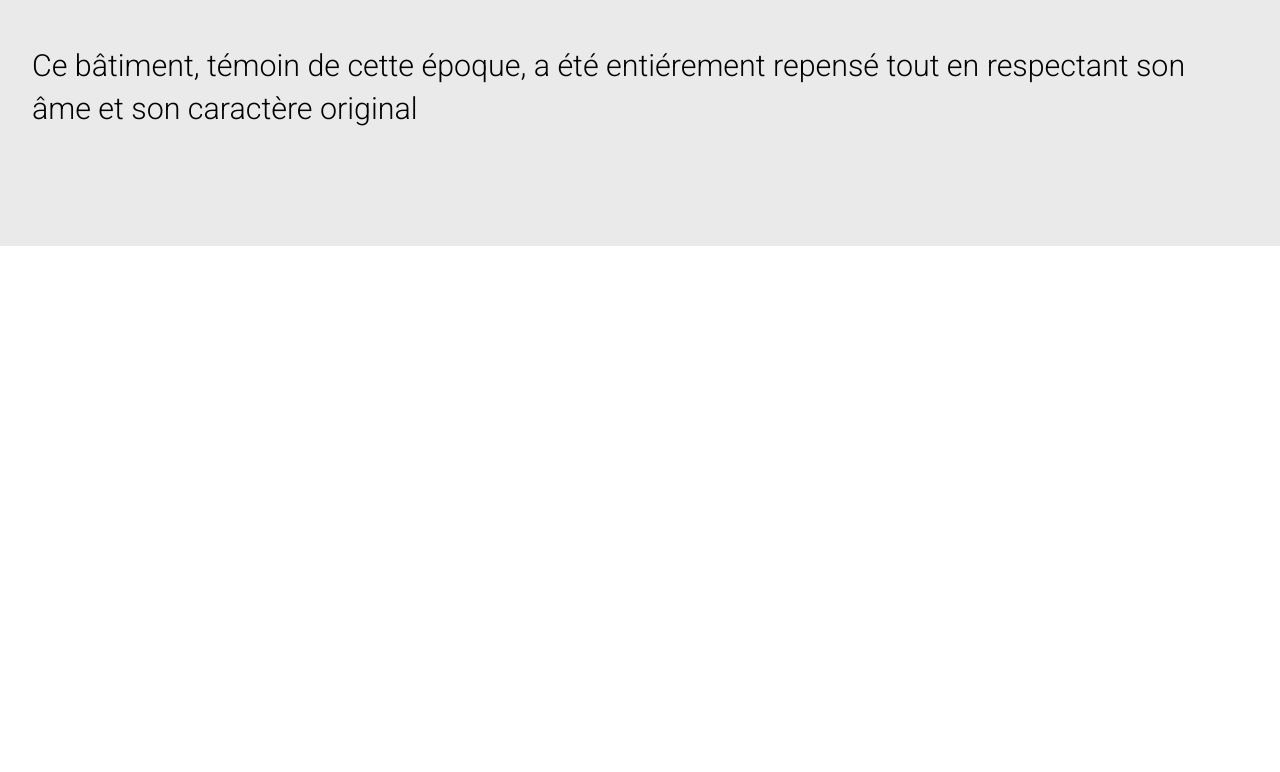
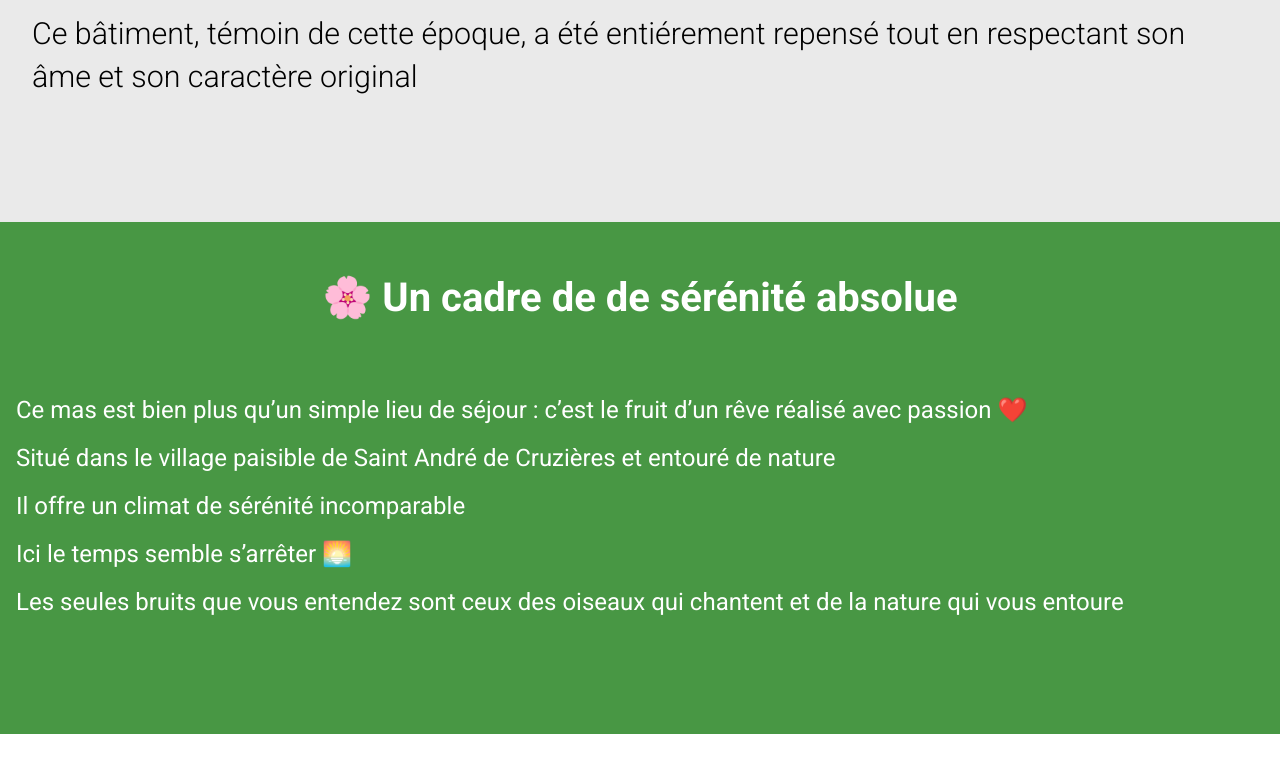
Before and after one commit to DoomZyx/Le-Mas-Du-Paradis, a React (Vite) app: page /about in a window 1280 px wide. Shown: the part 770-1542 px from the top of the page. Before the commit the page ends 1112 px from the top, so only its background shows below. Built offline with nearby package versions, Linux system fonts and the light colour scheme.

Commit message:
section serenity ajouté

```diff
--- /dev/null
+++ b/src/components/Serenity/_serenity.scss
@@ -0,0 +1,20 @@
+.layout-serenity {
+  padding: 1em;
+  color: #ffffff;
+  height: 60vh;
+  background-color: #489744;
+  display: flex;
+  flex-direction: column;
+  h2 {
+   font-size: 2.5em;
+   margin-top: 1em;
+   padding-bottom: 2em;
+   display: flex;
+   flex-direction: row;
+   justify-content: center;
+  }
+  p {
+   font-size: 1.5em;
+   font-weight: 400;
+  }
+}
--- /dev/null
+++ b/src/components/Serenity/serinity.jsx
@@ -0,0 +1,27 @@
+import "./_serenity.scss";
+
+function Serenity() {
+  return (
+    <>
+      <div className="layout-serenity">
+        <h2>🌸 Un cadre de de sérénité absolue </h2>
+        <p>
+          Ce mas est bien plus qu’un simple lieu de séjour : c’est le fruit d’un
+          rêve réalisé avec passion ❤️
+          <br /> <br />
+          Situé dans le village paisible de Saint André de Cruzières et entouré
+          de nature
+          <br /> <br />
+          Il offre un climat de sérénité incomparable
+          <br /> <br />
+          Ici le temps semble s’arrêter 🌅
+          <br /> <br />
+          Les seules bruits que vous entendez sont ceux des oiseaux qui chantent
+          et de la nature qui vous entoure
+        </p>
+      </div>
+    </>
+  );
+}
+
+export default Serenity;
--- a/src/components/Story/_story.scss
+++ b/src/components/Story/_story.scss
@@ -3,13 +3,13 @@
  margin-top: 3em;
  background-color: #EAEAEA;
  color: #000000;
- height: 73vh;
+ height: 70vh;
  display: flex;
  flex-direction: column;
  align-items: center;
  h2 {
   padding: 1em;
-  font-size: 2.5em;
+  font-size: 2em;
   margin-bottom: 1em;
   font-weight: 300;
  }
--- a/src/pages/About/about.jsx
+++ b/src/pages/About/about.jsx
@@ -1,6 +1,7 @@
 import Nav from "../../components/nav/nav";
 import Header from "../../components/Header-A/header";
 import Story from "../../components/Story/story";
+import Serenity from "../../components/Serenity/serinity";
 import "./_about.scss";
 
 function About() {
@@ -10,6 +11,7 @@ function About() {
       <Header />
       <main>
         <Story />
+        <Serenity />
       </main>
     </>
   );
```
Also changed, not shown: src/images/travaux.png (added).
